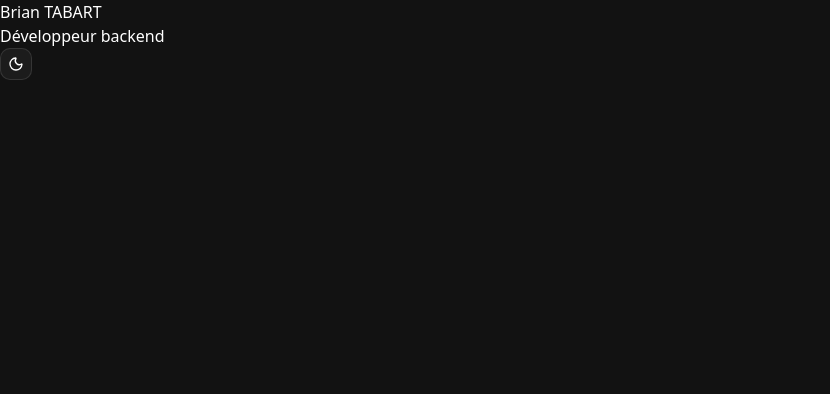
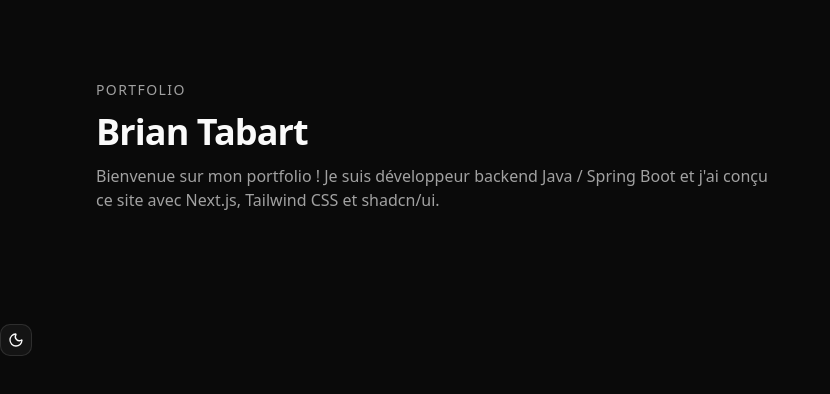
Before and after one commit to WebisBrian/TABART-Brian-Portfolio, a Next.js app: page / in a window 1280 px wide. Shown: the top 394 px of the page, without its empty margins (0-830 px from the left). Built offline with nearby package versions, Linux system fonts and the light colour scheme.

Commit message:
Feat: temporary design with heading section

```diff
--- a/app/page.tsx
+++ b/app/page.tsx
@@ -1,12 +1,21 @@
+import { Section } from "@/components/layout/section";
+import { SectionHeading } from "@/components/layout/section-heading";
+import { SiteContainer } from "@/components/layout/site-container";
 import { ModeToggle } from "@/components/theme-toggle";
-import Image from "next/image";
 
 export default function Home() {
   return (
     <div >
-      <main>
-        <h1>Brian TABART</h1>
-        <p>Développeur backend</p>
+      <main className="min-h-screen bg-background text-foreground">
+        <Section>
+          <SiteContainer>
+            <SectionHeading
+              eyebrow="Portfolio"
+              title="Brian Tabart"
+              description="Bienvenue sur mon portfolio ! Je suis développeur backend Java / Spring Boot et j'ai conçu ce site avec Next.js, Tailwind CSS et shadcn/ui."
+              />
+          </SiteContainer>
+        </Section>
         <ModeToggle />
       </main>
     </div>
```
